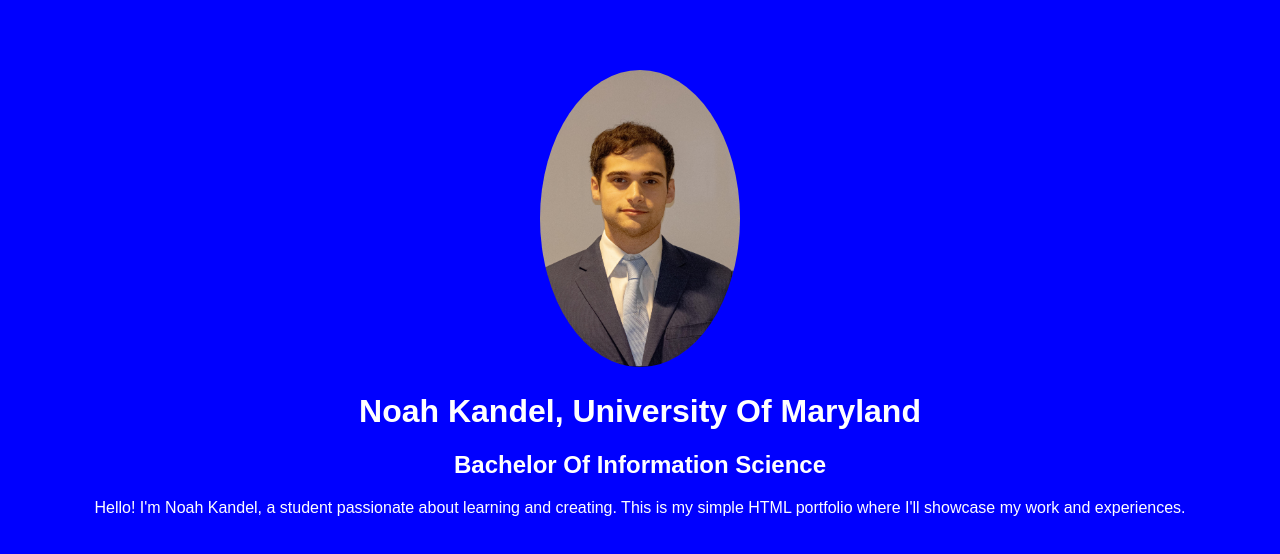
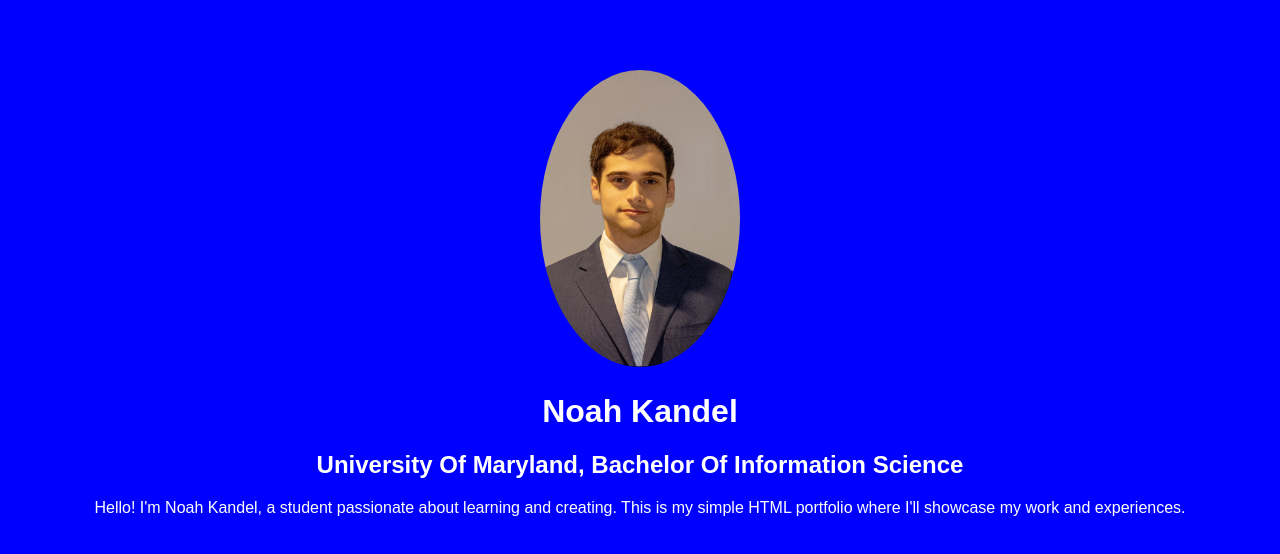
Before and after one commit to nkandel1/noahkandel.github.io, a plain HTML site: page index.html in a window 1280 px wide. Drawn offline with Linux system fonts and the light colour scheme.

Commit message:
Update index.html

```diff
--- a/index.html
+++ b/index.html
@@ -24,8 +24,8 @@
 <body>
     <div class="container">
         <img id="profilePic" src="Profilepic.jpg" alt="Profile Picture">
-        <h1>Noah Kandel, University Of Maryland</h1>
-        <h2>Bachelor Of Information Science</h2>
+        <h1>Noah Kandel</h1>
+        <h2>University Of Maryland, Bachelor Of Information Science</h2>
         <p>Hello! I'm Noah Kandel, a student passionate about learning and creating. This is my simple HTML portfolio where I'll showcase my work and experiences.</p>
     </div>
 </body>
```
